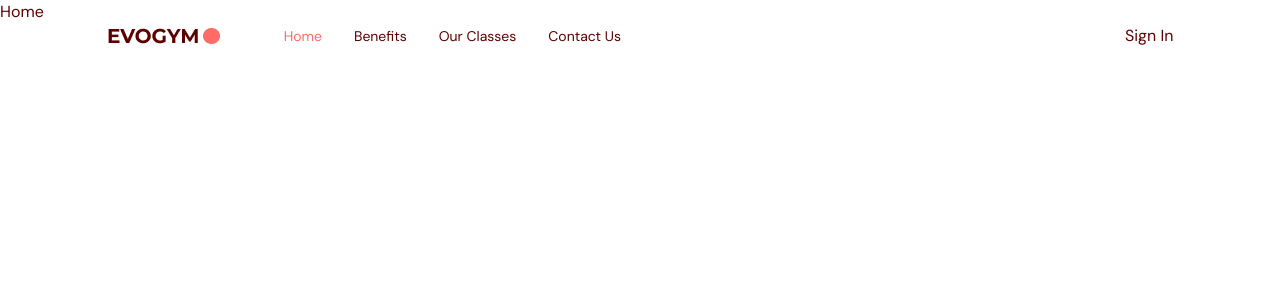
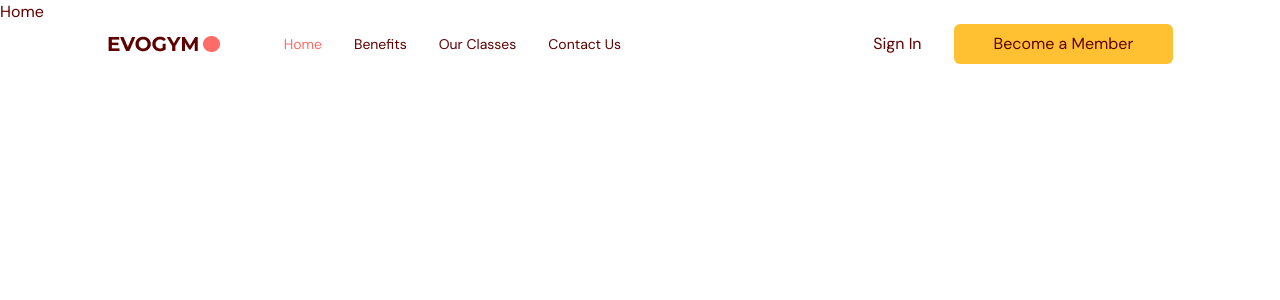
Before and after one commit to Mrityunjay-Palled/React_TS, a React (Vite) app: page / in a window 1280 px wide. Shown: the top 300 px of the page. Built offline with nearby package versions, Linux system fonts and the light colour scheme.

Commit message:
added action button

```diff
--- a/src/scenes/navbar/index.tsx
+++ b/src/scenes/navbar/index.tsx
@@ -4,6 +4,7 @@ import Logo from "@/assets/Logo.png";
 import Link from "./Link";
 import { SelectedPage } from "@/shared/types";
 import useMediaQuery from "@/Hooks/useMediaQuery";
+import ActionButton from "@/shared/ActionButton";
 type Props = {
   isTopOfPage: boolean;
   selectedPage: SelectedPage;
@@ -47,7 +48,7 @@ const Navbar = ({ isTopOfPage, selectedPage, setSelectedPage }: Props) => {
                 </div>
                 <div className={`${flexBetween} gap-8`}>
                   <p>Sign In</p>
-                  {/* <ActionButton setSelectedPage={setSelectedPage}>Become a Member</ActionButton> */}
+                  <ActionButton setSelectedPage={setSelectedPage}>Become a Member</ActionButton>
                 </div>
               </div>
             ) : (
--- a/src/shared/ActionButton.tsx
+++ b/src/shared/ActionButton.tsx
@@ -8,7 +8,9 @@ type Props = {
 const ActionButton = ({children,setSelectedPage}: Props) => {
   return (
     <AnchorLink
-    className="rounded-md"
+    className="rounded-md bg-secondary-500 px-10 py-2 hover:bg-primary-500 hover:text-white"
+    onClick={()=>setSelectedPage(SelectedPage.ContactUs)}
+    href={`#${SelectedPage.ContactUs}`}
     >
        {children}
     </AnchorLink>
```
